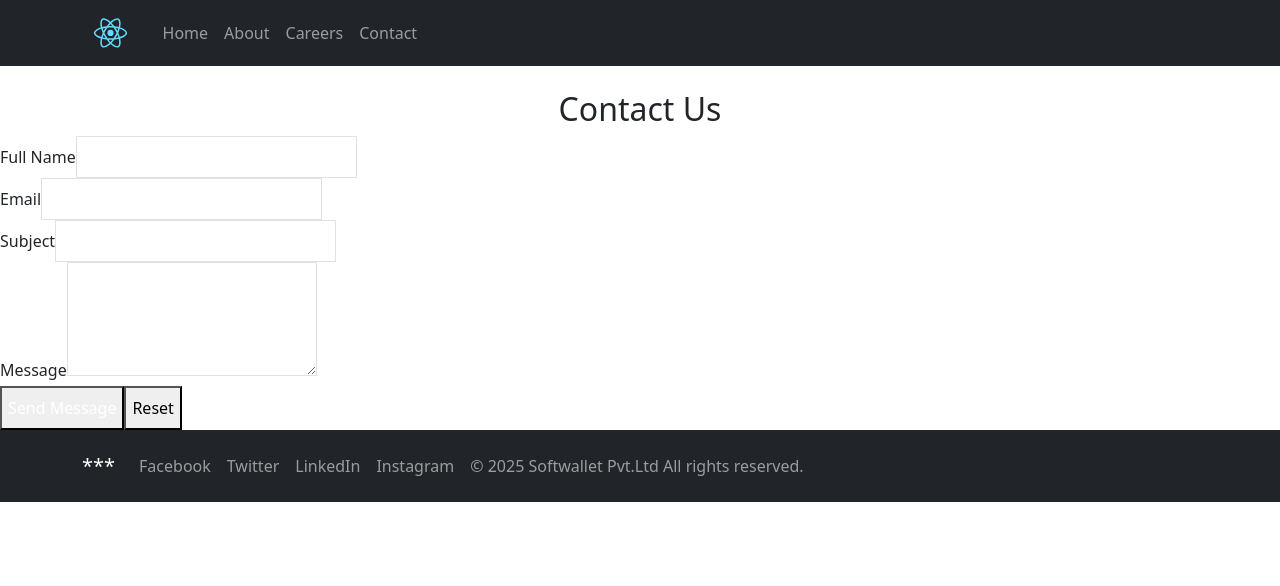
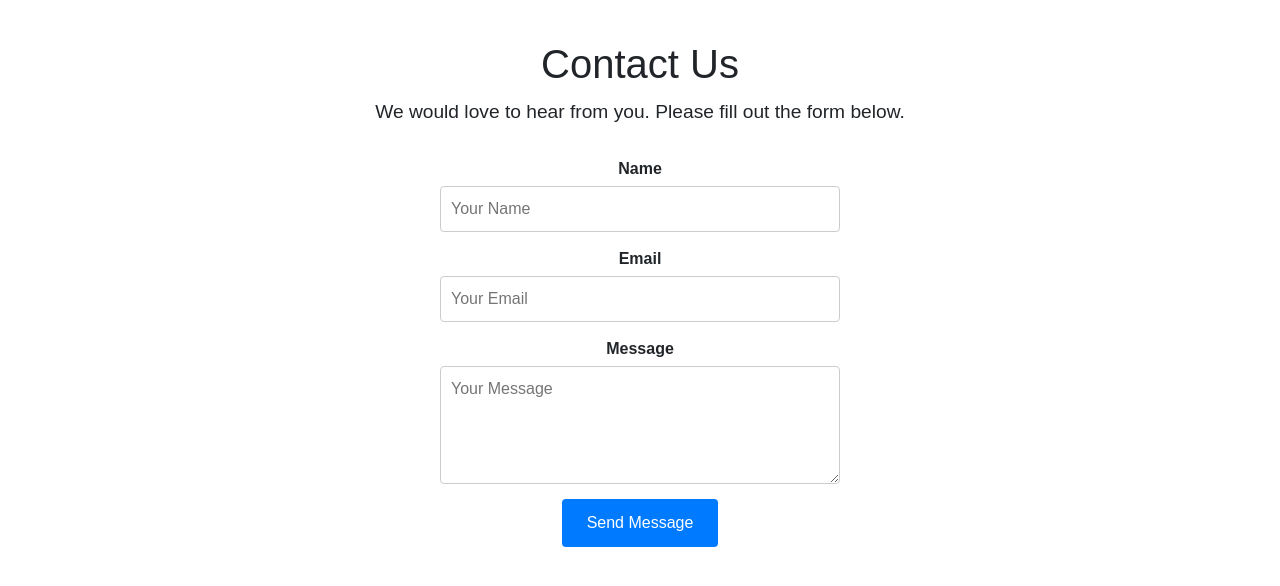
Before and after one commit to Projects-art/mywallet, a React (Create React App) app: page /contact in a window 1280 px wide. Shown: the top 586 px of the page. Built offline with nearby package versions, Linux system fonts and the light colour scheme.

Commit message:
fifth commit

```diff
--- a/src/components/Contact.js
+++ b/src/components/Contact.js
@@ -1,112 +1,38 @@
-import React  from 'react';
-import Navbar from '../components/Navbar.js';
-
-import Footer from  '../components/Footer.js';
-import { useState } from "react";
+import React from 'react';
+import '../css/contact.css';
 
 const Contact = () => {
-  const [formData, setFormData] = useState({
-    name: "",
-    email: "",
-    subject: "",
-    message: "",
-  });
+  return (
+    <div className="contact-container">
+      <h1 className="contact-title">Contact Us</h1>
+      <p className="contact-description">We would love to hear from you. Please fill out the form below.</p>
 
-  const handleChange = (e) => {
-    setFormData({...formData, [e.target.name]: e.target.value});
-  };
+      <form className="contact-form">
+        <div className="form-group">
+          <label htmlFor="name">Name</label>
+          <input type="text" id="name" name="name" placeholder="Your Name" required />
+        </div>
 
-  const handleSubmit = (e) => {
-    e.preventDefault();
-    // Basic validation
-    if (!formData.name || !formData.email || !formData.message) {
-      alert("Please fill in all required fields.");
-      return;
-    }
+        <div className="form-group">
+          <label htmlFor="email">Email</label>
+          <input type="email" id="email" name="email" placeholder="Your Email" required />
+        </div>
 
-    console.log("Submitted Data:", formData);
-    // Here you can send the data to backend or API
-    alert("Message sent!");
-    setFormData({ name: "", email: "", subject: "", message: "" });
-  };
+        <div className="form-group">
+          <label htmlFor="message">Message</label>
+          <textarea id="message" name="message" rows="4" placeholder="Your Message" required></textarea>
+        </div>
 
-  return (
-    <div>
-        <Navbar />
-    <div className="min-h-screen bg-gray-100 flex items-center justify-center p-6">
-      <div className="w-full max-w-2xl bg-white shadow-xl rounded-2xl p-8">
-        <h2 className="text-3xl font-bold text-gray-800 mb-6 text-center">Contact Us</h2>
-        <form onSubmit={handleSubmit} className="space-y-6">
-          <div>
-            <label className="block text-gray-600 mb-1">Full Name</label>
-            <input
-              type="text"
-              name="name"
-              value={formData.name}
-              onChange={handleChange}
-              className="w-full px-4 py-2 border border-gray-300 rounded-lg focus:outline-none focus:ring-2 focus:ring-blue-500"
-              required
-            />
-          </div>
+        <button type="submit" className="submit-button">Send Message</button>
+      </form>
 
-          <div>
-            <label className="block text-gray-600 mb-1">Email</label>
-            <input
-              type="email"
-              name="email"
-              value={formData.email}
-              onChange={handleChange}
-              className="w-full px-4 py-2 border border-gray-300 rounded-lg focus:outline-none focus:ring-2 focus:ring-blue-500"
-              required
-            />
-          </div>
-
-          <div>
-            <label className="block text-gray-600 mb-1">Subject</label>
-            <input
-              type="text"
-              name="subject"
-              value={formData.subject}
-              onChange={handleChange}
-              className="w-full px-4 py-2 border border-gray-300 rounded-lg focus:outline-none focus:ring-2 focus:ring-blue-500"
-            />
-          </div>
-
-          <div>
-            <label className="block text-gray-600 mb-1">Message</label>
-            <textarea
-              name="message"
-              rows="4"
-              value={formData.message}
-              onChange={handleChange}
-              className="w-full px-4 py-2 border border-gray-300 rounded-lg focus:outline-none focus:ring-2 focus:ring-blue-500"
-              required
-            ></textarea>
-          </div>
-
-          <div className="flex justify-between">
-            <button
-              type="submit"
-              className="bg-blue-600 text-white px-6 py-2 rounded-lg hover:bg-blue-700 transition"
-            >
-              Send Message
-            </button>
-            <button
-              type="reset"
-              onClick={() => setFormData({ name: "", email: "", subject: "", message: "" })}
-              className="bg-gray-300 text-gray-700 px-6 py-2 rounded-lg hover:bg-gray-400 transition"
-            >
-              Reset
-            </button>
-          </div>
-        </form>
-         <Footer/>
-      </div>
-
+      {/* <div className="contact-info">
+        <h2>Softwallet</h2>
+        <p>Phone: (123) 456-7890</p>
+        <p>Email: contact@example.com</p>
+        <p>Address: 123 Main St, City, Country</p>
+      </div> */}
     </div>
-
-    </div>
-
   );
 };
 
--- /dev/null
+++ b/src/css/contact.css
@@ -0,0 +1,96 @@
+/* Container for the entire contact page */
+.contact-container {
+  display: flex;
+  flex-direction: column;
+  align-items: center;
+  justify-content: center;
+  padding: 40px 20px;
+  max-width: 800px;
+  margin: auto;
+  text-align: center;
+  font-family: Arial, sans-serif;
+}
+
+/* Title styling */
+.contact-title {
+  font-size: 2.5rem;
+  margin-bottom: 10px;
+}
+
+/* Description paragraph */
+.contact-description {
+  font-size: 1.2rem;
+  margin-bottom: 30px;
+}
+
+/* Form styles */
+.contact-form {
+  width: 100%;
+  display: flex;
+  flex-direction: column;
+  gap: 15px;
+}
+
+.form-group {
+  display: flex;
+  flex-direction: column;
+  align-items: center;
+  width: 100%;
+}
+
+.form-group label {
+  margin-bottom: 5px;
+  font-weight: bold;
+}
+
+.form-group input,
+.form-group textarea {
+  width: 100%;
+  max-width: 400px;
+  padding: 10px;
+  border: 1px solid #ccc;
+  border-radius: 4px;
+  font-size: 1rem;
+}
+
+.submit-button {
+  align-self: center;
+  padding: 12px 25px;
+  font-size: 1rem;
+  background-color: #007bff;
+  color: white;
+  border: none;
+  border-radius: 4px;
+  cursor: pointer;
+  transition: background-color 0.3s ease;
+}
+
+.submit-button:hover {
+  background-color: #0056b3;
+}
+
+/* Contact info styles */
+.contact-info {
+  margin-top: 40px;
+  text-align: center;
+}
+
+.contact-info h2 {
+  font-size: 2rem;
+  margin-bottom: 15px;
+}
+
+.contact-info p {
+  font-size: 1.1rem;
+  margin: 5px 0;
+}
+
+/* Responsive adjustments */
+@media (max-width: 600px) {
+  .contact-title {
+    font-size: 2rem;
+  }
+  .contact-info h2 {
+    font-size: 1.5rem;
+  }
+}
```
